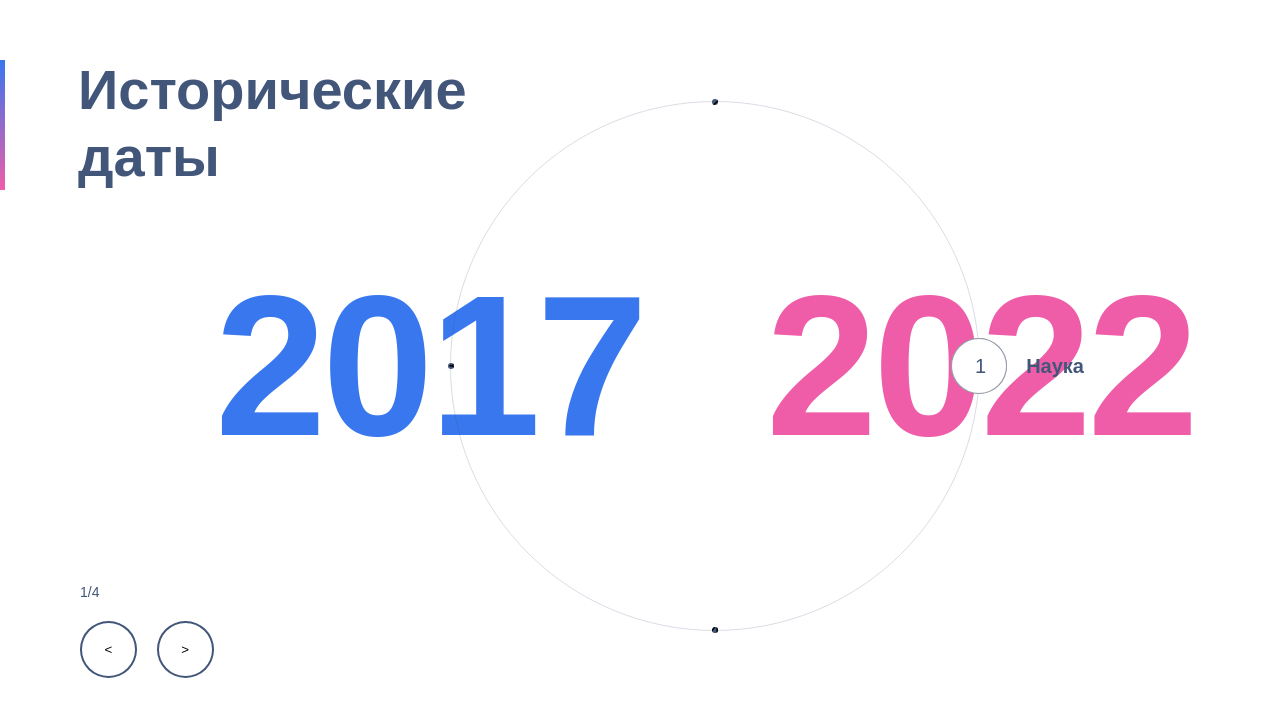
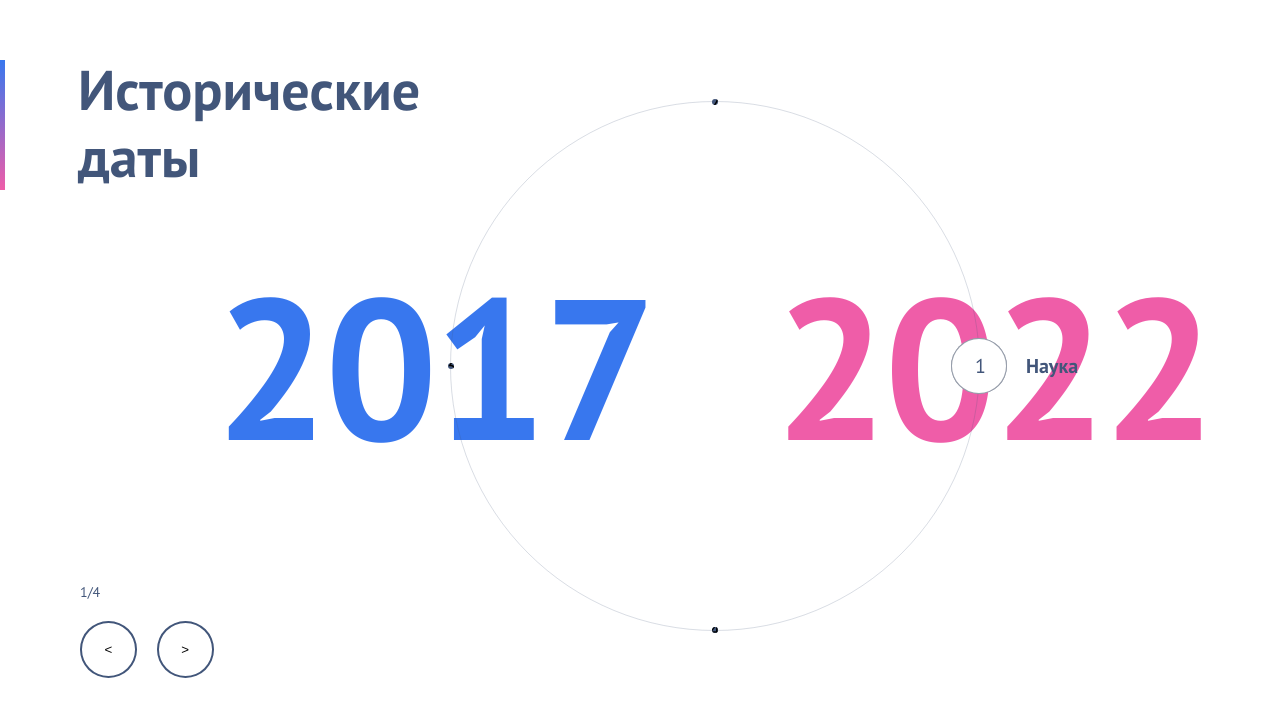
Before and after one commit to fermer123/startonly, a React app: page / in a window 1280 px wide. Shown: the part 114-830 px from the top of the page. Built offline with nearby package versions, Linux system fonts and the light colour scheme.

Commit message:
fix from only

```diff
--- a/src/App.tsx
+++ b/src/App.tsx
@@ -2,11 +2,11 @@ import React from 'react';
 import Header from './components/Header/Header';
 import Pagination from './components/pagination/Pagination';
 import Years from './components/Years/Years';
-import './index.scss';
+import style from './index.module.scss';
 
 const App: React.FC = () => {
   return (
-    <div className='container'>
+    <div className={style.container}>
       <Header />
       <Years />
       <Pagination />
--- a/src/index.scss
+++ b/src/index.module.scss
@@ -1,5 +1,5 @@
 // @import '~@csstools/normalize.css';
-// @import url('https://fonts.googleapis.com/css2?family=Montserrat+Alternates:wght@400;700&family=PT+Sans:wght@400;700&display=swap');
+@import url('https://fonts.googleapis.com/css2?family=Montserrat+Alternates:wght@400;700&family=PT+Sans:wght@400;700&display=swap');
 
 body {
   margin: 0;
--- a/src/index.tsx
+++ b/src/index.tsx
@@ -1,6 +1,5 @@
 import React from 'react';
 import ReactDOM from 'react-dom/client';
-import './index.scss';
 import App from './App';
 import { CustomContext } from './components/context/Context';
 
```
